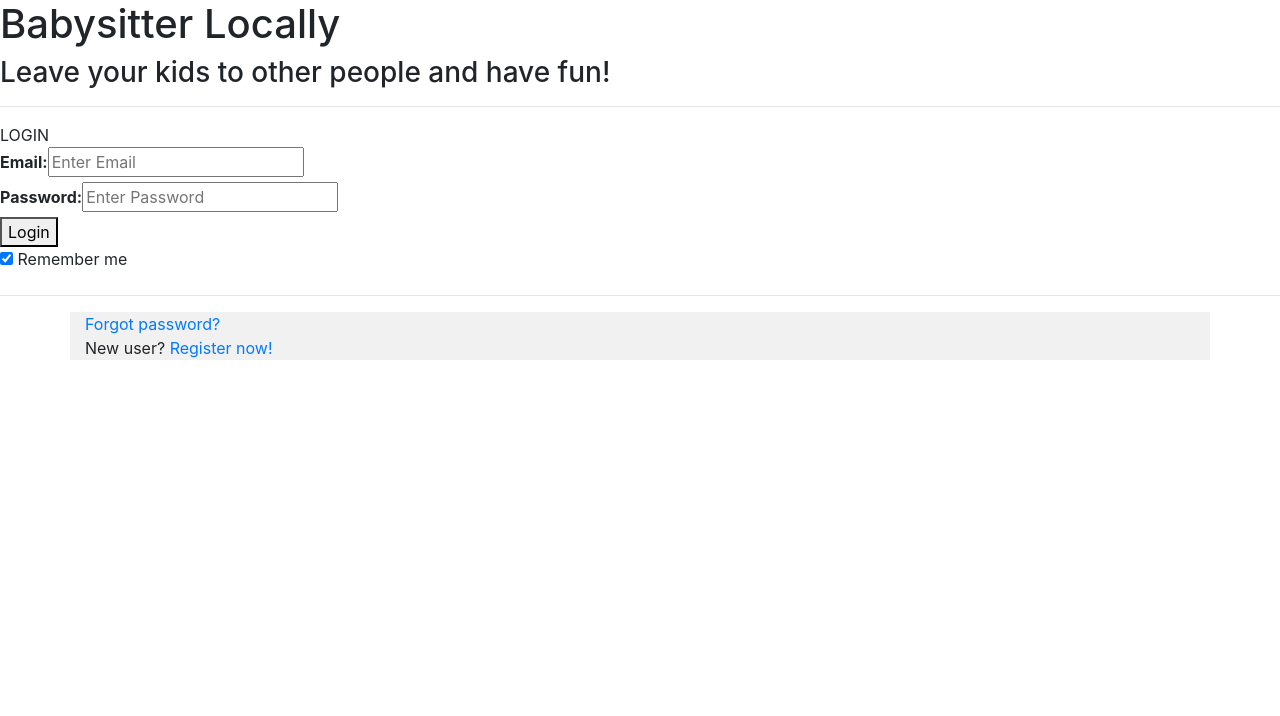
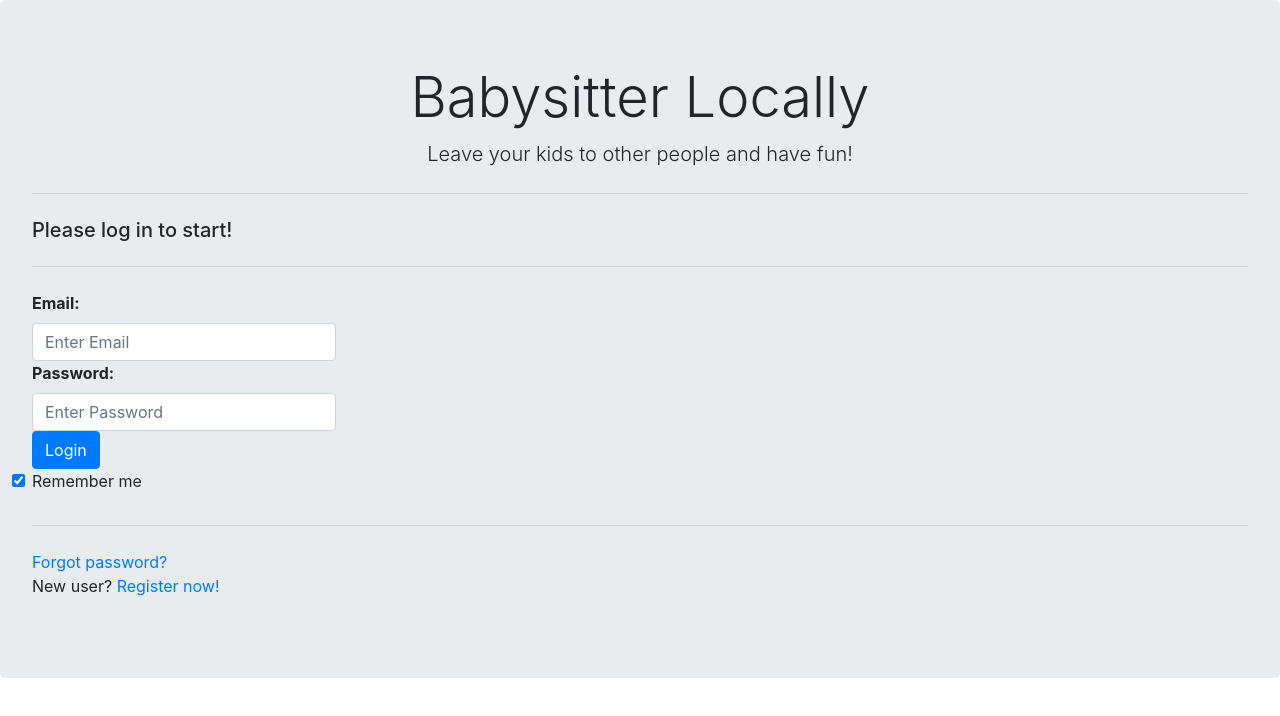
Before and after one commit to KatarzynaMolenda/BabySitterLocally, an Angular app: page / in a window 1280 px wide. Shown: the top 716 px of the page. Built offline with nearby package versions, Linux system fonts and the light colour scheme.

Commit message:
Pretty bad login page

```diff
--- a/src/app/login/login.component.html
+++ b/src/app/login/login.component.html
@@ -5,34 +5,34 @@
   <title>Login</title>
 </head>
 <body>
-<form method="post" (ngSubmit)="onFormSubmit()">
-
-    <h1>Babysitter Locally</h1>
-    <h3>Leave your kids to other people and have fun!</h3>
-    <hr>
-    <div class="subTitle">LOGIN</div>
-
+<div class="jumbotron">
+  <h1 class="display-4 text-center">Babysitter Locally</h1>
+  <p class="lead text-center">Leave your kids to other people and have fun!</p>
+  <hr class="my-4">
+  <h1 class="h5 mb-3 fw-normal">Please log in to start!</h1>
+  <form method="post" (ngSubmit)="onFormSubmit()">
+    <div class="form-group">
+    <hr class="my-4">
     <div>
       <label class="logonLabel" for="uname"><b>Email:</b></label>
-      <input type="email" placeholder="Enter Email" name="uname" required id="uname">
+      <input type="email" class="form-control col-3" placeholder="Enter Email" name="uname" required id="uname">
     </div>
     <div>
       <label class="logonLabel" for="psw"><b>Password:</b></label>
-      <input type="password" placeholder="Enter Password" name="psw" required id="psw">
+      <input type="password" class="form-control col-3" placeholder="Enter Password" name="psw" required id="psw">
     </div>
     <div>
-      <button type="submit">Login</button>
+      <button type="submit" class="btn btn-primary">Login</button>
     </div>
     <label>
-      <input type="checkbox" checked="checked" name="remember"> Remember me
+     <input class="form-check-input" type="checkbox" checked="checked" name="remember"> Remember me
     </label>
-<hr>
-  <div class="container" style="background-color:#f1f1f1">
-    <span class="forgot-password"><a [routerLink]="['forgot-password']">Forgot password?</a></span>
-  </div>
-  <div class="container" style="background-color:#f1f1f1">
-    New user? <span class="register"><a [routerLink]="['register']">Register now!</a></span>
-  </div>
-</form>
+    <hr class="my-4">
+      <div class="forgot-password"><a [routerLink]="['forgot-password']">Forgot password?</a></div>
+
+    <div>New user? <a [routerLink]="['register']">Register now!</a></div>
+    </div>
+  </form>
+</div>
 </body>
 </html>
```
